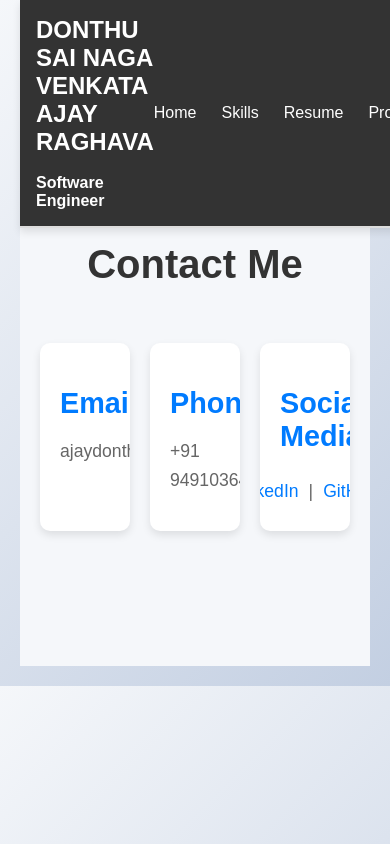
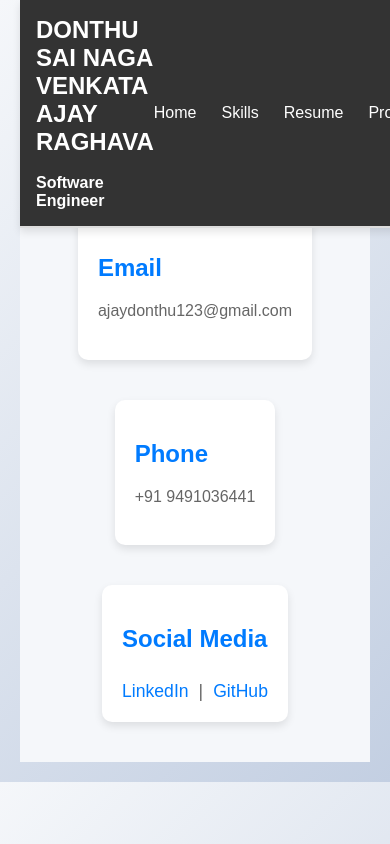
Before and after one commit to AJAY-RAGHAVA/Portfolio, a React (Create React App) app: page /contact in a window 390 px wide. Built offline with nearby package versions, Linux system fonts and the light colour scheme.

Commit message:
Update Contact.css

```diff
--- a/src/components/Contact.css
+++ b/src/components/Contact.css
@@ -6,7 +6,7 @@
   padding: 40px 20px;
   background: #f5f7fa;
   min-height: 60vh;
-    overflow-y: hidden; /* Prevent vertical scrolling */
+  overflow-y: hidden;
 }
 
 .contact-container h1 {
@@ -20,7 +20,7 @@
   justify-content: space-around;
   gap: 20px;
   width: 100%;
-    max-width: 800px; /* Adjust max-width as needed */
+  max-width: 800px;
 }
 
 .contact-section {
@@ -30,7 +30,7 @@
   box-shadow: 0 4px 8px rgba(0, 0, 0, 0.1);
   padding: 20px;
   text-align: left;
-    overflow: hidden; /* Hide any overflow content */
+  overflow: hidden;
 }
 
 .contact-section h2 {
@@ -61,3 +61,30 @@
   font-size: 1.1em;
   color: #666;
 }
+
+@media (max-width: 600px) {
+  .contact-container {
+    padding: 20px 10px;
+  }
+
+  .contact-container h1 {
+    font-size: 2em;
+  }
+
+  .contact-sections {
+    flex-direction: column;
+    align-items: center;
+  }
+
+  .contact-section {
+    margin-bottom: 20px;
+  }
+
+  .contact-section h2 {
+    font-size: 1.5em;
+  }
+
+  .contact-section p {
+    font-size: 1em;
+  }
+}
```
Lines whose indentation alone changed are shown as unchanged.
